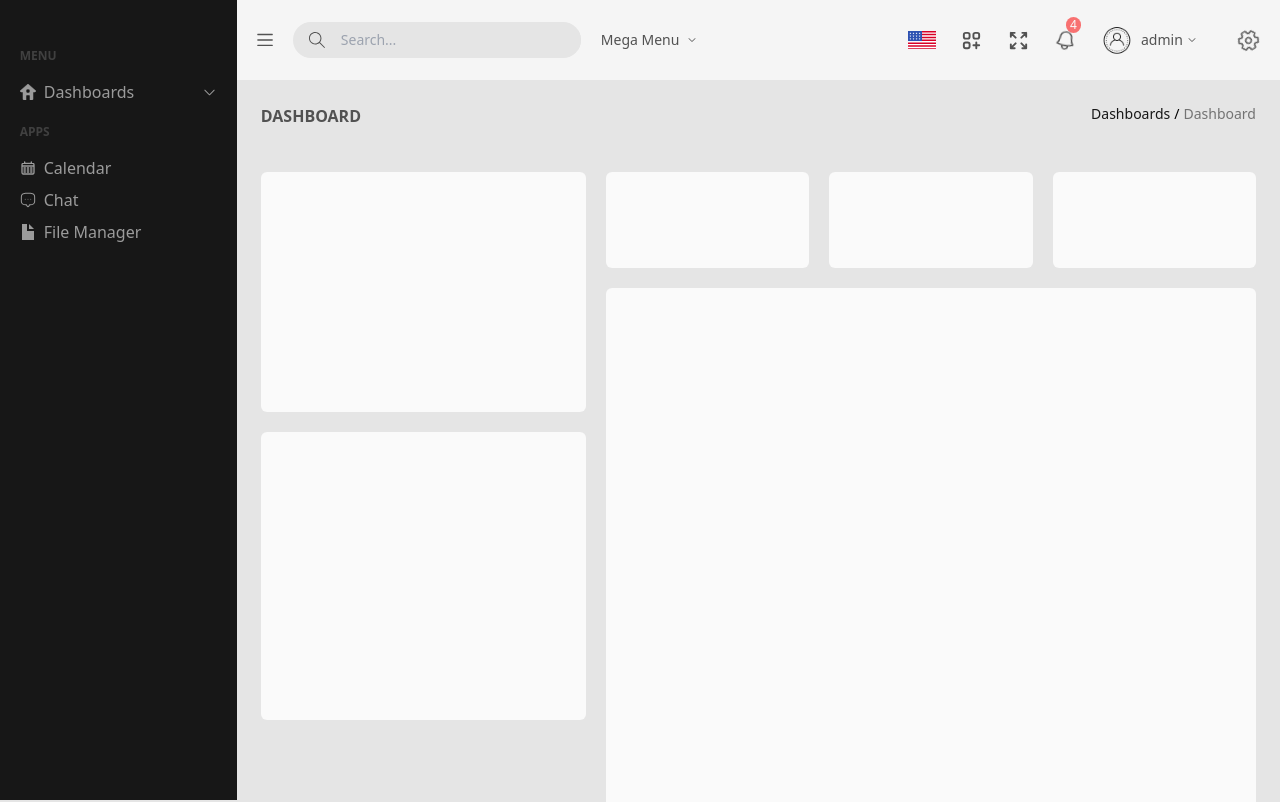
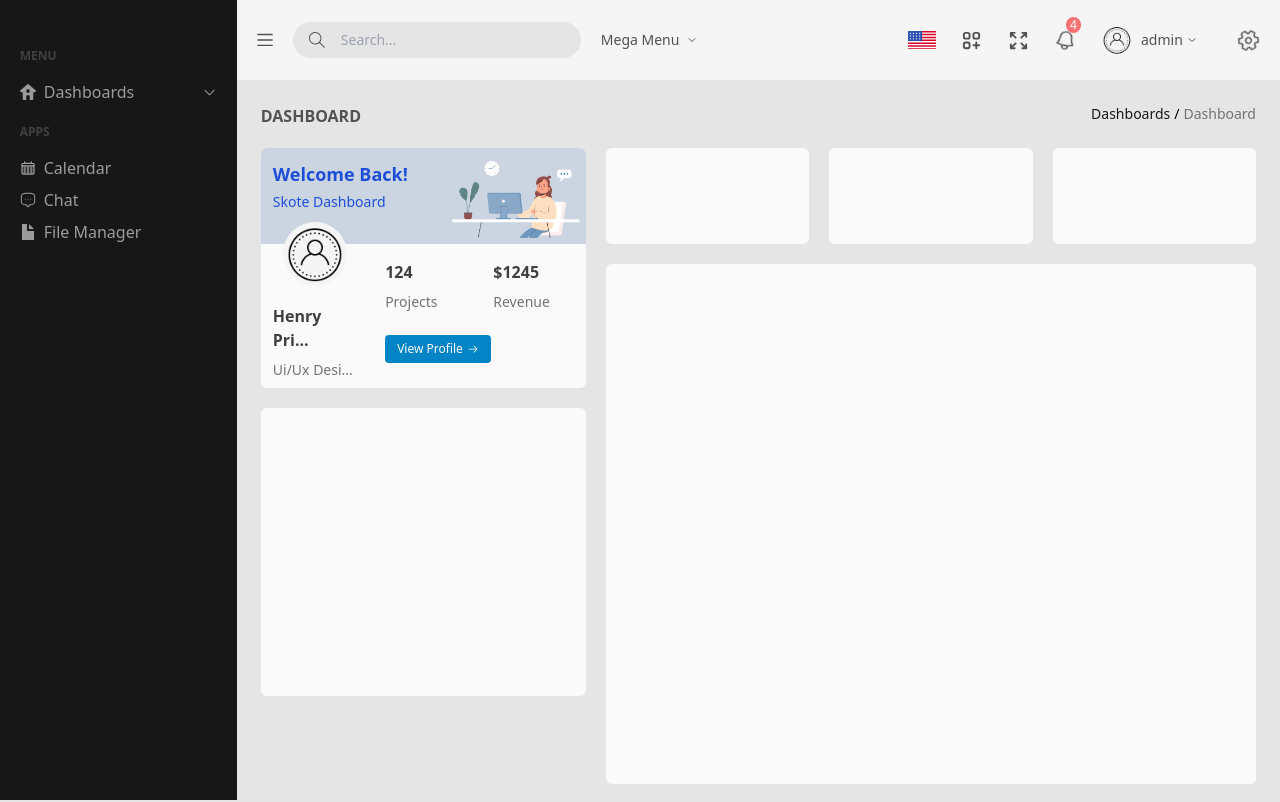
Before and after one commit to parham-ghasemi/skote-v-light-clone, a React (Vite) app: page / in a window 1280 px wide. Shown: the top 802 px of the page. Built offline with nearby package versions, Linux system fonts and the light colour scheme.

Commit message:
Added default dashboard's profile card

```diff
--- a/src/pages/Default.jsx
+++ b/src/pages/Default.jsx
@@ -4,6 +4,7 @@ import Sidebar from "../components/Sidebar/Index"
 import { menus } from "../components/Sidebar/data";
 import Header from "../components/Header/Header";
 import clsx from "clsx";
+import { GoArrowRight } from "react-icons/go";
 
 export default function Default({ handleFullScreen, isSideBarCollapsed, setIsSideBarCollapsed }) {
   return (
@@ -16,7 +17,7 @@ export default function Default({ handleFullScreen, isSideBarCollapsed, setIsSid
         <Header onHamburgerClick={() => setIsSideBarCollapsed(prevState => !prevState)} onFullScreen={handleFullScreen} />
 
         <div className="w-full h-full p-6 gap-5 flex flex-col">
-          <div className="flex w-full justify-between pb-6">
+          <div className="flex w-full justify-between">
             <p className="text-neutral-600 font-bold">DASHBOARD</p>
             <div className="flex text-sm gap-1">
               <p className="text-neutral-900">Dashboards</p>
@@ -27,7 +28,44 @@ export default function Default({ handleFullScreen, isSideBarCollapsed, setIsSid
 
           <div className="flex w-full gap-5">
             <div className="flex flex-col w-1/3 rounded-md gap-5">
-              <div className="h-60 rounded-md bg-neutral-50"></div>
+              <div className="h-60 rounded-md bg-neutral-50 overflow-hidden">
+                <div className="w-full h-[40%] bg-slate-300 flex">
+                  <div className="h-full w-[57%] flex flex-col gap-1 p-3">
+                    <p className="text-blue-700 font-semibold text-lg">Welcome Back!</p>
+                    <p className="text-blue-700 text-sm font-normal">Skote Dashboard</p>
+                  </div>
+                  <div className="h-full w-[43%]"><img src="/profileHeader.png" className="max-w-full max-h-full" alt="" /></div>
+
+                </div>
+                <div className="w-full h-[60%] flex">
+                  <div className="h-full w-1/3 relative flex flex-col justify-end">
+                    <div className="rounded-full overflow-hidden bg-neutral-100 h-16 w-16 absolute -top-[15%] left-1/2 -translate-x-1/2 flex items-center justify-center">
+                    <img src="/placeHolderPfp.png" alt="" />
+                    </div>
+                    <div className="p-3 flex flex-col gap-2 h-2/3 justify-start">
+                      <p className="font-semibold text-neutral-700">Henry Pri...</p>
+                      <p className="font-medium text-sm text-neutral-500">Ui/Ux Desi...</p>
+                    </div>
+                  </div>
+
+                  <div className="h-full w-2/3 pl-4 pt-4 pr-9">
+                    <div className="flex justify-between">
+                      <div className="flex flex-col gap-2">
+                        <p className="text-neutral-700 font-semibold">124</p>
+                        <p className="text-neutral-500 text-sm">Projects</p>
+                      </div>
+                      <div className="flex flex-col gap-2">
+                        <p className="text-neutral-700 font-semibold">$1245</p>
+                        <p className="text-neutral-500 text-sm">Revenue</p>
+                      </div>
+                    </div>
+                    <div className="flex items-end h-2/5">
+                      <button className="bg-sky-600 hover:bg-sky-700 transition-colors text-neutral-50 text-xs px-3 py-1.5 rounded flex items-center gap-1">View Profile <GoArrowRight /> </button>
+                    </div>
+                  </div>
+                </div>
+              </div>
+
               <div className="h-72 rounded-md bg-neutral-50"></div>
             </div>
 
```
Also changed, not shown: public/profileHeader.png (added).
